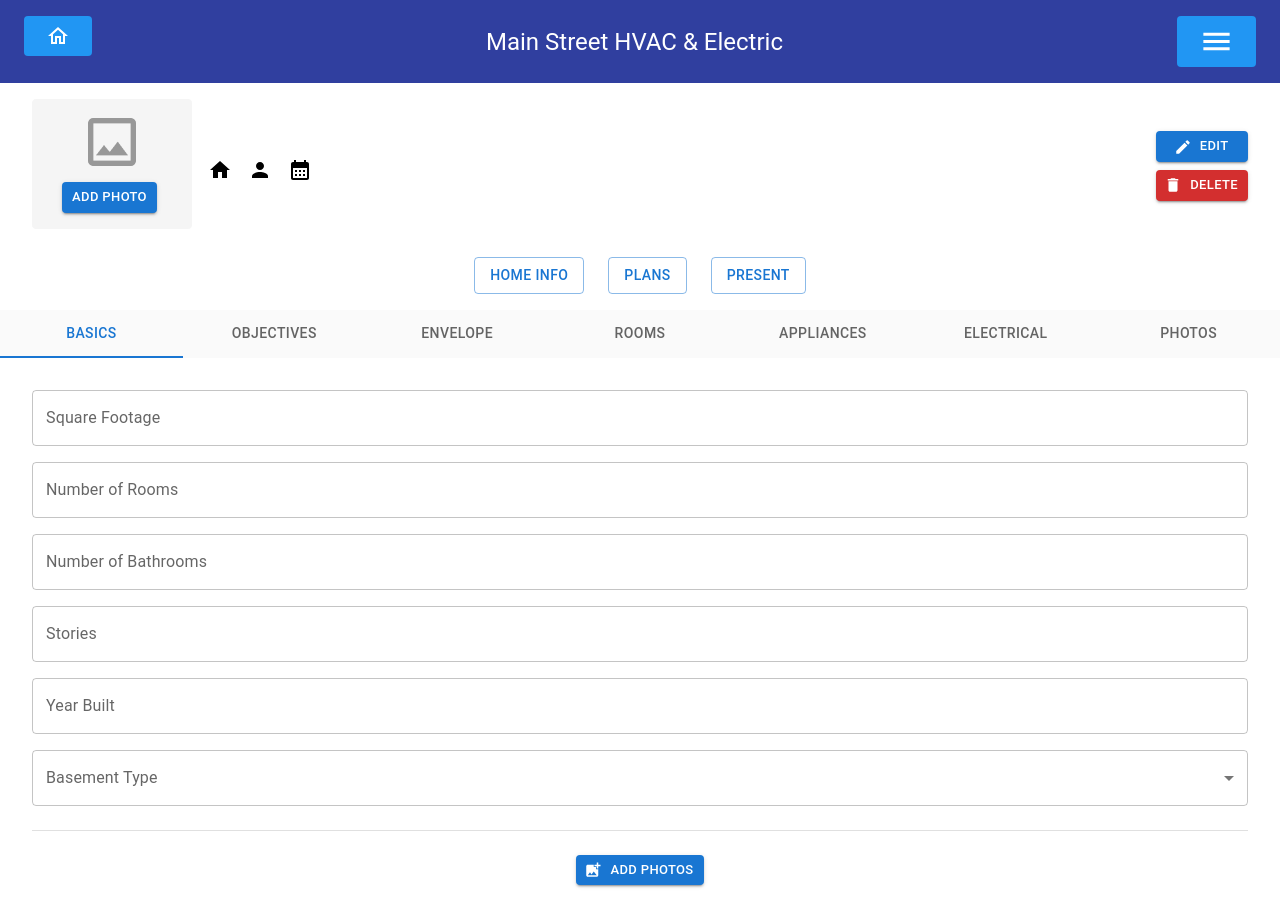
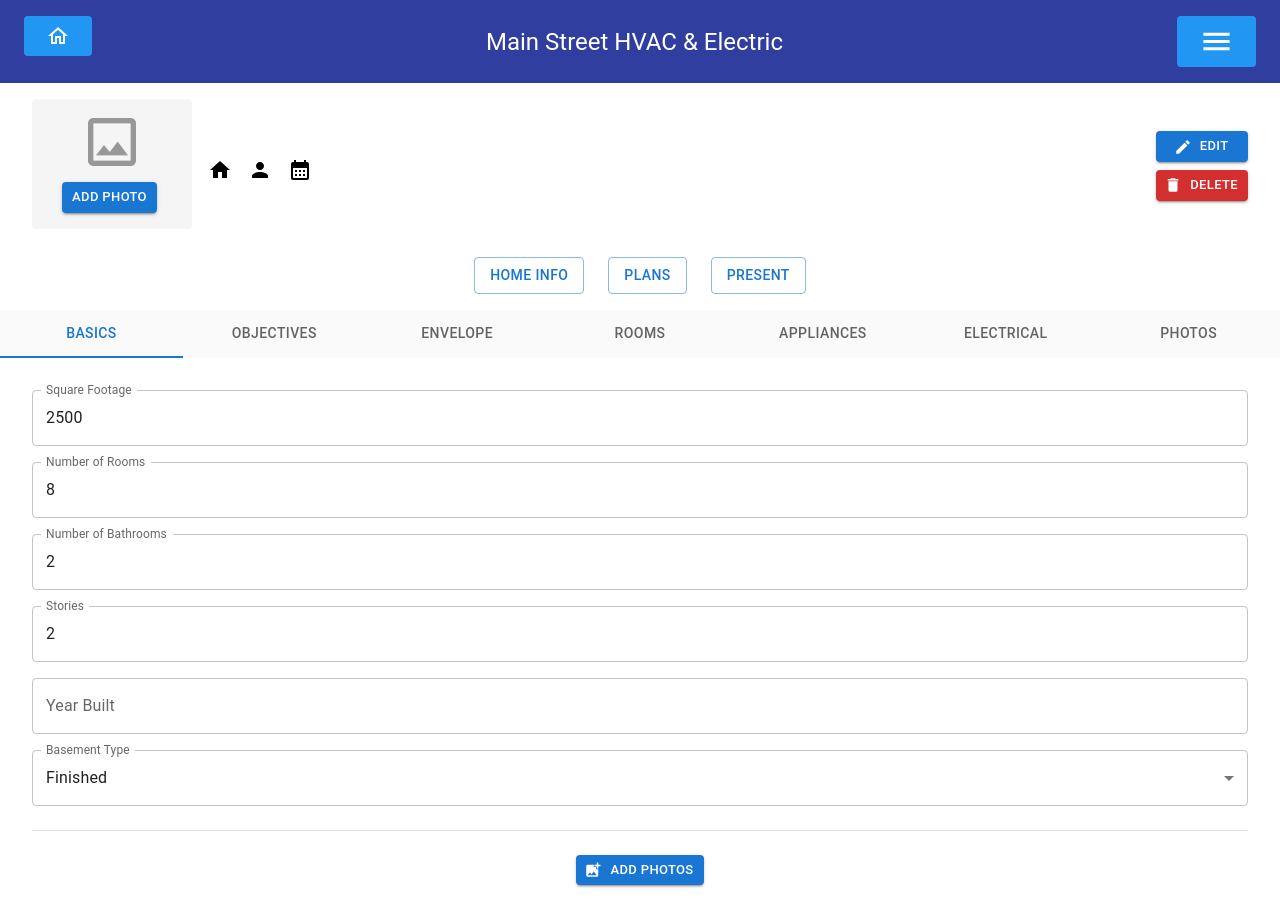
Before and after one commit to Duckling-Homes/duckling-mvp, a Next.js app: page /project/1 in a window 1280 px wide. Built offline with nearby package versions, Linux system fonts and the light colour scheme; no server answers; the database is empty.

Commit message:
Adds mocked data to Basics tab and prepare for integration with backend

```diff
--- a/app/project/[id]/Tabs/Basics.tsx
+++ b/app/project/[id]/Tabs/Basics.tsx
@@ -5,8 +5,23 @@ import { Button, Divider, FormControl, InputLabel, MenuItem, Select, TextField }
 import { LocalizationProvider } from "@mui/x-date-pickers";
 import { AdapterDayjs } from "@mui/x-date-pickers/AdapterDayjs";
 import { DatePicker } from '@mui/x-date-pickers/DatePicker';
+import { useState } from "react";
+
+const TODAY = new Date();
+
+const MOCK_PROJECT = {
+  square_footage: '2500',
+  room_count: '8',
+  bathroom_count: '2',
+  bedroom_count: '3',
+  stories: '2',
+  year_built: '1975',
+  basement_type: 'Finished',
+}
 
 const Basics = ({ }) => {
+  const [data, setData] = useState(MOCK_PROJECT)
+
   return (
     <LocalizationProvider dateAdapter={AdapterDayjs}>
       <div style={{
@@ -25,29 +40,43 @@ const Basics = ({ }) => {
             label="Square Footage"
             variant="outlined"
             placeholder='Square Footage'
+            type="number"
+            value={data.square_footage}
+            onWheel={() => document.activeElement.blur()}
           />
           <TextField
             id="outlined-basic"
             label="Number of Rooms"
             variant="outlined"
             placeholder='Number of Rooms'
+            type="number"
+            value={data.room_count}
+            onWheel={() => document.activeElement.blur()}
           />
           <TextField
             id="outlined-basic"
             label="Number of Bathrooms"
             variant="outlined"
             placeholder='Number of Bathrooms'
+            type="number"
+            value={data.bathroom_count}
+            onWheel={() => document.activeElement.blur()}
           />
           <TextField
             id="outlined-basic"
             label="Stories"
             variant="outlined"
             placeholder='Stories'
+            type="number"
+            value={data.stories}
+            onWheel={() => document.activeElement.blur()}
           />
           <DatePicker
             label={"Year Built"}
             openTo="year"
             views={['year']}
+            // value={data.year_built}
+            // maxDate={TODAY}
           />
           <FormControl fullWidth>
             <InputLabel id="basement-type-label">Basement Type</InputLabel>
@@ -55,11 +84,12 @@ const Basics = ({ }) => {
               labelId="basement-type-label"
               id="basement-type-select"
               label="Basement Type"
+              value={data.basement_type}
             >
-              <MenuItem value={0}>Finished</MenuItem>
-              <MenuItem value={1}>Unfinished</MenuItem>
-              <MenuItem value={2}>Crawlspace</MenuItem>
-              <MenuItem value={2}>No Basement</MenuItem>
+              <MenuItem value={'Finished'}>Finished</MenuItem>
+              <MenuItem value={'Unfinished'}>Unfinished</MenuItem>
+              <MenuItem value={'Crawlspace'}>Crawlspace</MenuItem>
+              <MenuItem value={'No Basement'}>No Basement</MenuItem>
             </Select>
           </FormControl>
         </form>
```
